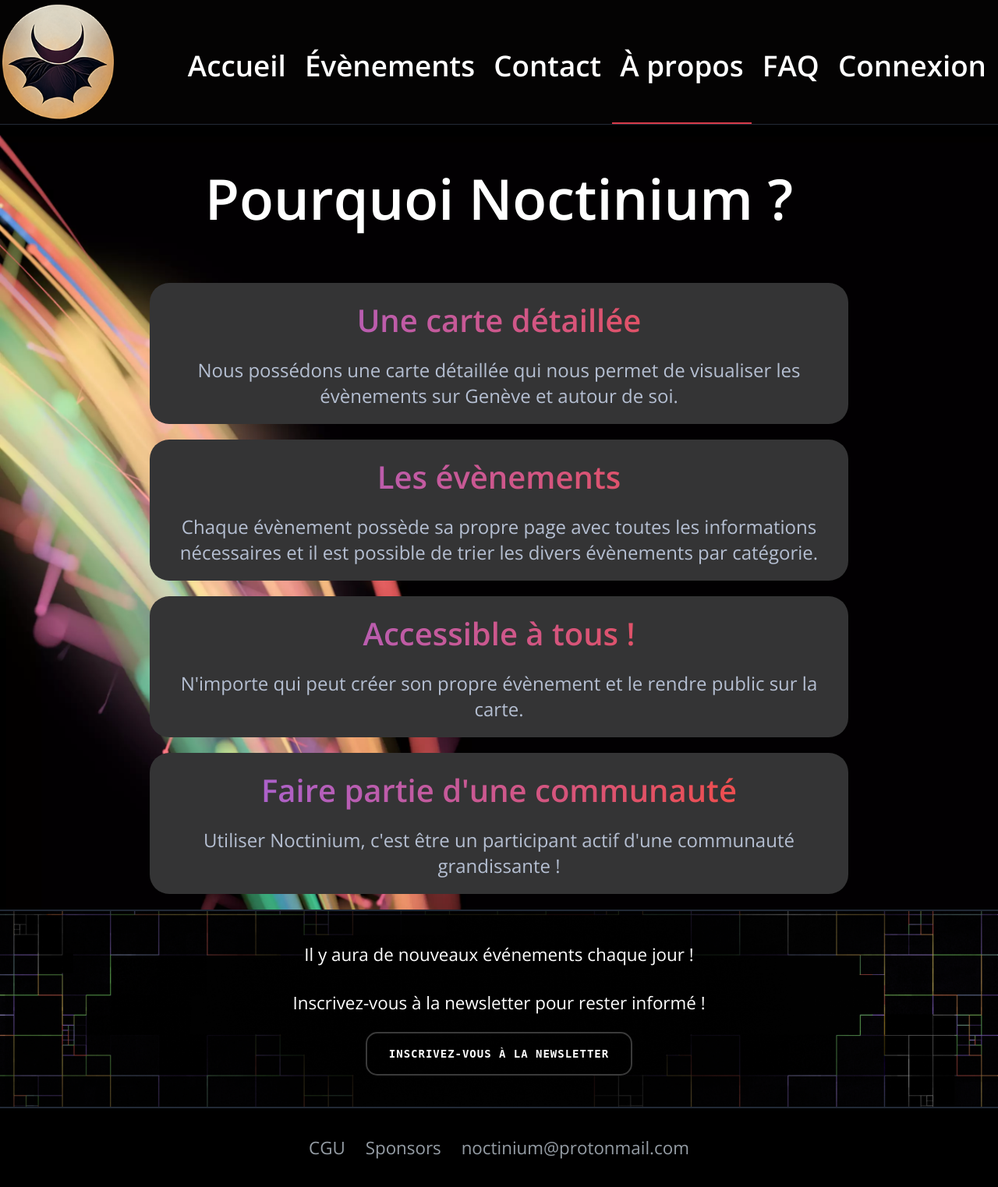
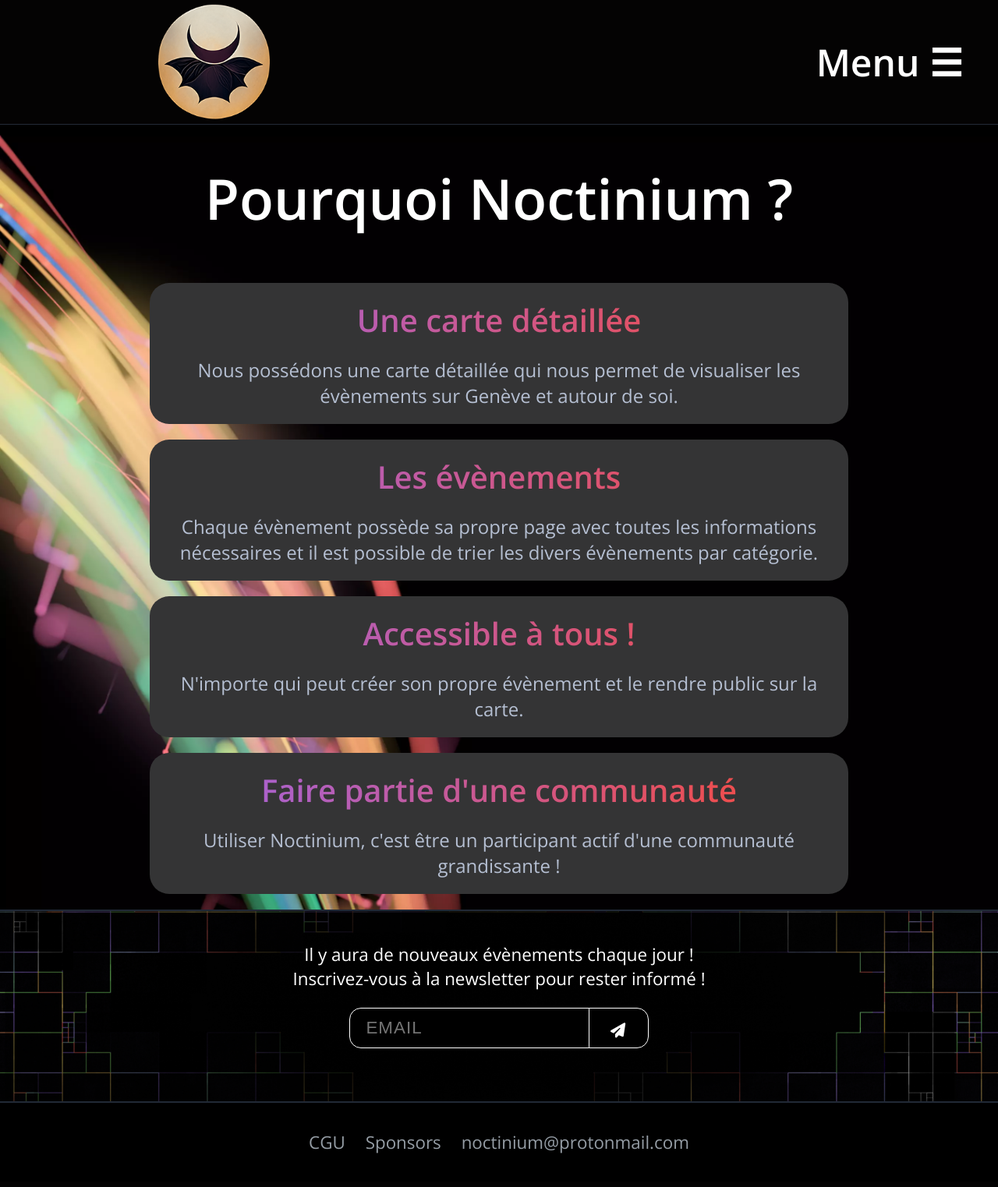
Before and after one commit to Niwa-Yume/Noctinium, a PHP site: page /propos in a window 1280 px wide. Shown: the whole page at 78% size. After the commit the page ends 1480 px from the top, so only its background shows below. Run offline with PHP 8.4, Linux system fonts and the light colour scheme; some libraries are stand-ins or nearby versions.

Commit message:
Add files via upload

```diff
--- a/asset/style.css
+++ b/asset/style.css
@@ -295,8 +293,16 @@ header .logo-M{
     -webkit-user-drag: none;
 }
 @media screen and (max-width: 1410px) {
-    .logo  {
-     margin-left: 0 !important;
+    #computer  {
+     display: none !important;
+    }
+    #mobile{
+        display: block !important;
+    }
+}
+@media screen and (max-width: 912px) {
+    section.main h1  {
+     font-size: 6rem !important;
     }
 }
 header .time {
@@ -1347,3 +1355,119 @@ textarea.text-control{
     left: 0;
     background-color: rgba(0, 0, 0, 0.3);
   }
+  /*Newsletter*/
+  .newsCont{
+	display: grid;
+	grid-template-columns: 2fr 5fr 2fr;
+	height: 80px;
+}
+.newsBar{
+	text-align: center;
+    height: 80px;
+    width: 60%;
+    margin: auto;
+}
+.news{
+	border: 1px solid white;
+	width: 40%;
+	height: 65%;
+	background-color: #000;
+	color: #fff;
+	letter-spacing: 1px;
+	padding-left: 10px;
+	margin-bottom: 2.5%;
+	border-radius: 15px 0 0 15px;
+    resize: none;
+    align-items: center;
+	vertical-align: middle;
+	font-size: 1.4rem;
+	padding: 20px;
+}
+.news:focus{
+	filter: drop-shadow(0 0 0.15rem white);
+	height: 62%;
+}
+.news:focus ~ .newsBtn{
+	border: 1px solid white;
+	filter: drop-shadow(0 0 0.15rem white);
+}
+.newsBtn{
+	border: 1px solid white;
+	width: 10%;
+	height: 65%;
+	background-color: #000;
+	color: #fff;
+	letter-spacing: 1px;
+	margin-bottom: 2.5%;
+	border-radius: 0 15px 15px 0;
+    resize: none;
+    align-items: center;
+	vertical-align: middle;
+	margin-left: -5px;
+	cursor: pointer;
+	padding-top: 10px;
+    font-size: 1.2rem;
+}
+.newsBtn:focus{
+	border: 1px solid white;
+	filter: drop-shadow(0 0 0.15rem white);
+}
+.newsBtn:hover{
+	border: 1px solid white;
+	filter: drop-shadow(0 0 0.15rem white);
+}
+.newsBtn .fa-paper-plane{
+	margin-top: -7%;
+}
+.news-M{
+	border: 1px solid white;
+	width: 80%;
+	height: 85%;
+	background-color: #000;
+	color: #fff;
+	letter-spacing: 1px;
+	padding: 30px 10px;
+	margin-bottom: 2.5%;
+	border-radius: 15px 0 0 15px;
+    resize: none;
+    align-items: center;
+	vertical-align: middle;
+	font-size: 1.7rem;
+}
+.news-M:focus{
+	filter: drop-shadow(0 0 0.15rem white);
+	height: 83%;
+}
+.news-M:focus ~ .newsBtn-M{
+	border: 1px solid white;
+	filter: drop-shadow(0 0 0.15rem white);
+}
+.newsBtn-M{
+	border: 1px solid white;
+	width: 15%;
+	height: 85%;
+	background-color: #000;
+	color: #fff;
+	letter-spacing: 1px;
+	padding-top: 26px;
+	padding-bottom: 29px;
+	margin-bottom: 2.5%;
+	border-radius: 0 15px 15px 0;
+    resize: none;
+    align-items: center;
+	vertical-align: middle;
+	margin-left: -4.5px;
+	cursor: pointer;
+    font-size: 1.2rem;
+}
+.newsBtn-M:focus{
+	border: 1px solid white;
+	filter: drop-shadow(0 0 0.15rem white);
+}
+.newsBtn-M:hover{
+	border: 1px solid white;
+	filter: drop-shadow(0 0 0.15rem white);
+}
+.newsBtn-M .fa-paper-plane{
+	margin-top: -4%;
+}
--- a/event.php
+++ b/event.php
@@ -110,7 +110,7 @@
                   $datetimeint = explode(" ",$event['event_datetime']);
                   $date = explode("-",$datetimeint[0]);
                   $timeevent = explode(":",$datetimeint[1]);
-                  $dateevent = $date[2]."/".$date[1]."/".$date[0]." | ".$timeevent[0]." : ".$timeevent[1];
+                  $dateevent = $date[2]."/".$date[1]."/".$date[0]." | ".$timeevent[0].":".$timeevent[1];
 
                   if($event['event_type'] == 1){
                     $event_type = "Before";
--- a/organisateur.php
+++ b/organisateur.php
@@ -5,6 +5,7 @@
 <html>
     <head>
         <link rel="stylesheet" href="asset/style.css">
+        <link rel="stylesheet" href="asset/fontawesome/css/all.css">
 		  <link rel="stylesheet" href="https://maxcdn.bootstrapcdn.com/font-awesome/4.4.0/css/font-awesome.min.css">
         <link href="https://fonts.googleapis.com/css?family=Open+Sans:400,600,300" rel="stylesheet" type="text/css">
         <meta name="viewport" content="width=100vw, initial-scale=0.5">
--- a/propos.php
+++ b/propos.php
@@ -5,6 +5,7 @@
 <html>
     <head>
         <link rel="stylesheet" href="asset/style.css">
+        <link rel="stylesheet" href="asset/fontawesome/css/all.css">
         <link href="https://fonts.googleapis.com/css?family=Open+Sans:400,600,300" rel="stylesheet" type="text/css">
         <meta charset="utf-8" />
         <title>À propos</title>
@@ -83,12 +84,13 @@
         <!-- <hr> -->
         <section class="subscribe">
             <p>
-                Il y aura de nouveaux événements chaque jour !<br><br> Inscrivez-vous à la newsletter pour rester informé !
+                Il y aura de nouveaux évènements chaque jour !<br> Inscrivez-vous à la newsletter pour rester informé !
             </p>
             <br>
-            <a href="#subscribe" class="buttonBW" target="_blank">
-                <span>Inscrivez-vous à la newsletter</span>
-            </a>
+            <form class="newsBar" method="POST" action="">
+                <input type="email" class="news insc-form" id="news" placeholder="EMAIL" name="news" value="">
+                <button class="newsBtn" id="newsBtn" type="submit"><i class="fa-solid fa-paper-plane"></i></button>
+            </form>
         </section>
 
         <?php
@@ -97,9 +99,15 @@
 </body>
 <script>
     var element = document.getElementById("logo")
+    var news = document.getElementById("news")
+    var newsBtn = document.getElementById("newsBtn")
           if(/Android|webOS|iPhone|iPad|iPod|BlackBerry|IEMobile|Opera Mini/i.test(navigator.userAgent)){
       element.classList.toggle("logo");
       element.classList.toggle("logo-M");
+      news.classList.toggle("news");
+        news.classList.toggle("news-M");
+        newsBtn.classList.toggle("newsBtn");
+        newsBtn.classList.toggle("newsBtn-M");
     }
       </script>
     <script>
```
Also changed, not shown: other parts of asset/style.css (+11 -11 lines), asset/eventlist.css (+9 -8 lines), eventlist.php (+4 -3 lines), index.php (+4 -4 lines), map.php (+4 -4 lines).
